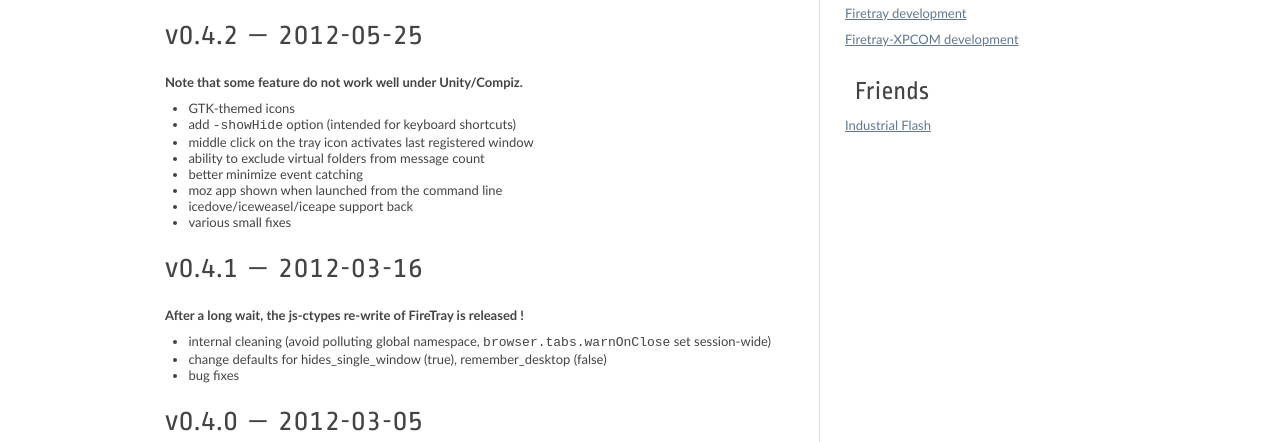
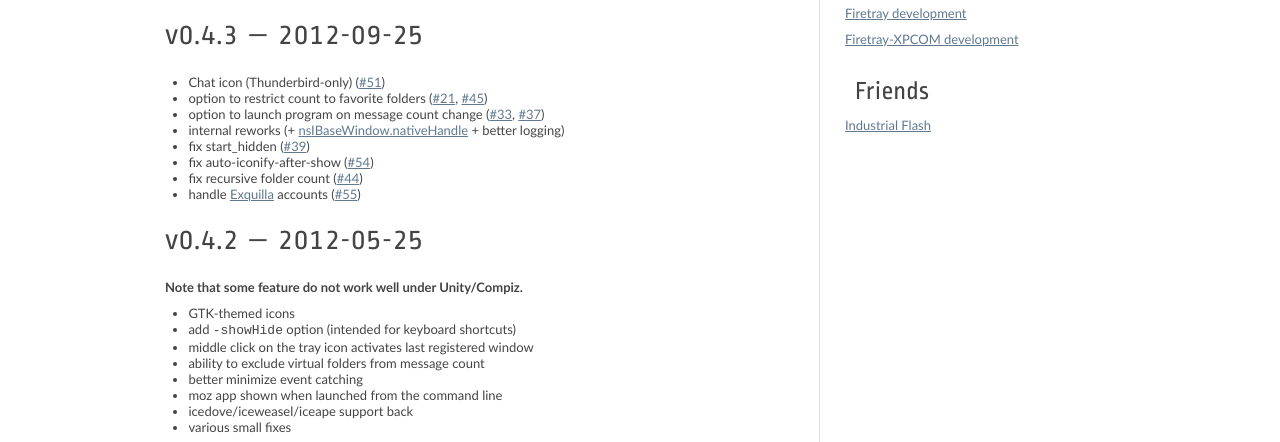
Before and after one commit to foudfou/FireTray, a plain HTML site: page index.html in a window 1280 px wide. Shown: the part 354-796 px from the top of the page. Drawn offline with nearby package versions, Linux system fonts and the light colour scheme; a script that the page names is missing.

Commit message:
add v0.4.3 release notes

```diff
--- a/index.html
+++ b/index.html
@@ -88,6 +88,23 @@
     <div class="span-16 colborder">
       <section id="release-notes">
         <h2>Release Notes</h2>
+
+        <article id="v0.4.3">
+          <h3>v0.4.3 &mdash; 2012-09-25</h3>
+          <p><strong></strong></p>
+
+          <p><ul>
+              <li>Chat icon (Thunderbird-only) (<a href="https://github.com/foudfou/FireTray/issues/51">#51</a>)</li>
+              <li>option to restrict count to favorite folders
+              (<a href="https://github.com/foudfou/FireTray/issues/21">#21</a>, <a href="https://github.com/foudfou/FireTray/issues/45">#45</a>)</li>
+              <li>option to launch program on message count change (<a href="https://github.com/foudfou/FireTray/issues/33">#33</a>, <a href="https://github.com/foudfou/FireTray/issues/37">#37</a>)</li>
+              <li>internal reworks (+ <a href="https://bugzilla.mozilla.org/show_bug.cgi?id=760802">nsIBaseWindow.nativeHandle</a> + better logging)</li>
+              <li>fix start_hidden (<a href="https://github.com/foudfou/FireTray/issues/39">#39</a>)</li>
+              <li>fix auto-iconify-after-show (<a href="https://github.com/foudfou/FireTray/issues/54">#54</a>)</li>
+              <li>fix recursive folder count (<a href="https://github.com/foudfou/FireTray/issues/44">#44</a>)</li>
+              <li>handle <a href="https://addons.mozilla.org/fr/thunderbird/addon/exquilla-exchange-web-services/">Exquilla</a> accounts (<a href="https://github.com/foudfou/FireTray/issues/55">#55</a>)</li>
+            </ul></p>
+        </article>
 
         <article id="v0.4.2">
           <h3>v0.4.2 &mdash; 2012-05-25</h3>
```
